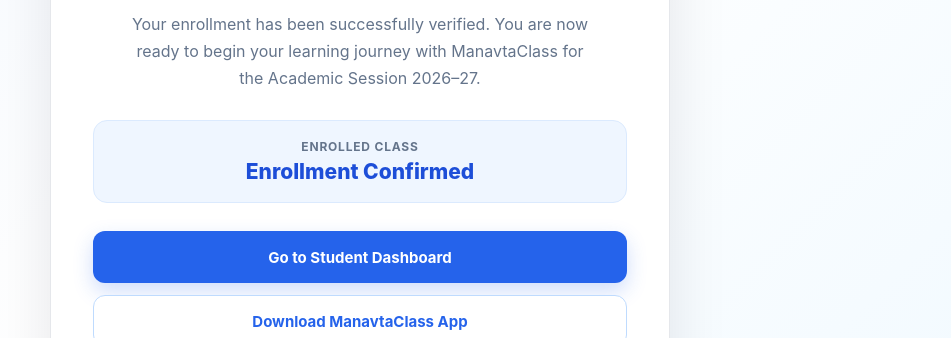
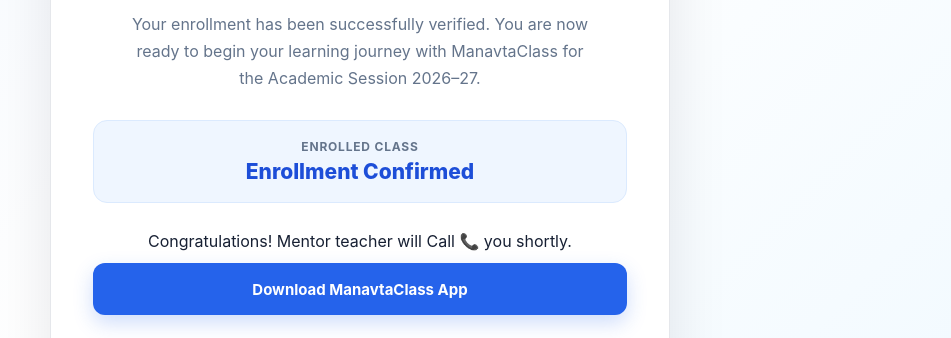
Before and after one commit to Rithik-dotcom/LandingPage_ManavtaClass, a website: page payment-success.html in a window 1280 px wide. Shown: the part 462-800 px from the top of the page, without its empty margins (280-1231 px from the left). Drawn offline with Linux system fonts and the light colour scheme.

Commit message:
Update after payment page

```diff
--- a/payment-success.html
+++ b/payment-success.html
@@ -408,11 +408,11 @@
 
       <div class="actions">
 
-        <a href="https://manavtaclass.educrypt.ai/" class="btn btn-primary">
+        <!-- <a href="https://manavtaclass.educrypt.ai/" class="btn btn-primary">
           Go to Student Dashboard
-        </a>
-
-        <a href="https://play.google.com/store/apps/details?id=com.manavtaclass.myapp" class="btn btn-secondary"
+        </a> -->
+        <p>Congratulations! Mentor teacher will Call 📞 you shortly.</p>
+        <a href="https://play.google.com/store/apps/details?id=com.manavtaclass.myapp" class="btn btn-primary"
           target="_blank" rel="noopener">
           Download ManavtaClass App
         </a>
```
